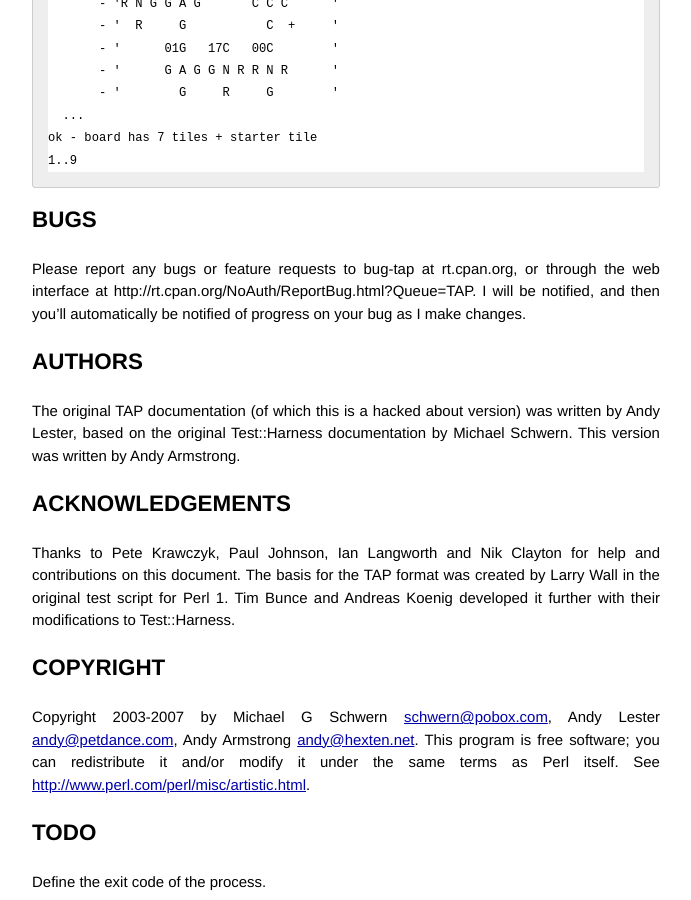
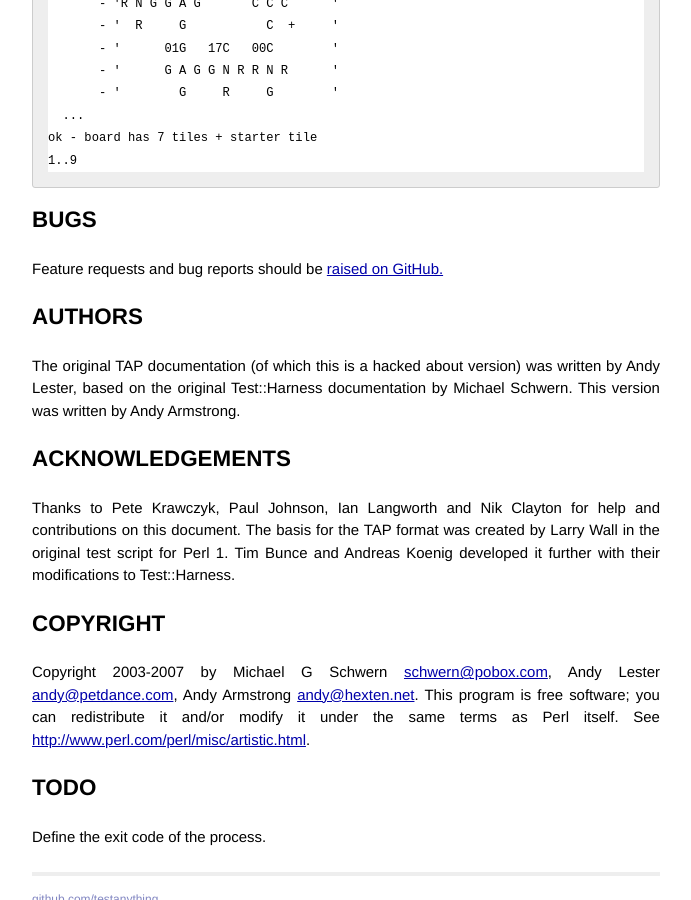
Before and after one commit to TestAnything/testanything.github.io, a Jekyll site: the page built from tap-version-13-specification.md, in a window 1280 px wide and 900 px high, scrolled down 8536 px. Shown: the whole window, without its empty margins (294-985 px from the left). Built offline with Jekyll 4.4.1, drawn with Linux system fonts in a browser that asks for light colours; Markdown is read by kramdown in place of the engine named in the settings.

Commit message:
Adding in GitHub as a way to maintain the specifications. Fixes #61

```diff
--- a/tap-version-13-specification.md
+++ b/tap-version-13-specification.md
@@ -350,7 +350,7 @@ ok - board has 7 tiles + starter tile
 
 ## BUGS
 
-Please report any bugs or feature requests to bug-tap at rt.cpan.org, or through the web interface at http://rt.cpan.org/NoAuth/ReportBug.html?Queue=TAP. I will be notified, and then you'll automatically be notified of progress on your bug as I make changes.
+Feature requests and bug reports should be [raised on GitHub.](https://github.com/TestAnything/testanything.github.io/issues/new)
 
 ## AUTHORS
 
```
Also changed, not shown: tap-specification.md (+1 -1 lines).
